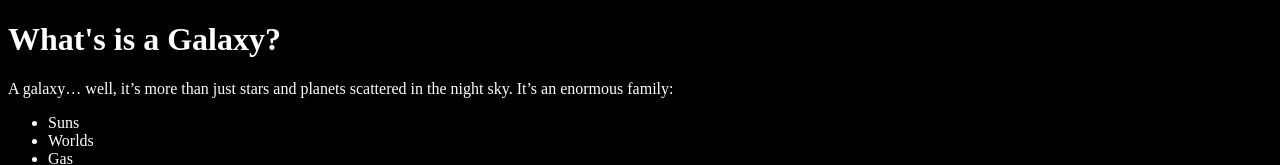
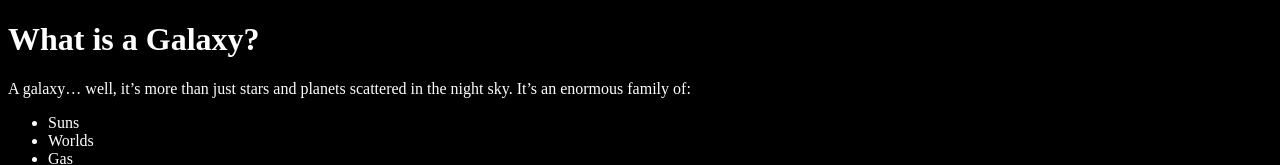
Before and after one commit to zacharyl1003/Lab-2---Hyperlinks, a plain HTML site: page page1.html in a window 1280 px wide. Shown: the top 165 px of the page. Drawn offline with Linux system fonts and the light colour scheme.

Commit message:
small final edits

```diff
--- a/page1.html
+++ b/page1.html
@@ -6,9 +6,9 @@
 </head>
 <body style="background-color:black; color:white;">
 
-<h1> What's is a Galaxy?</h1>
+<h1> What is a Galaxy?</h1>
 <P> A galaxy… well, it’s more than just stars and planets scattered in the night sky.
-It’s an enormous family:
+It’s an enormous family of:
 <ul>
     <li>Suns</li>
     <li>Worlds</li>
```
